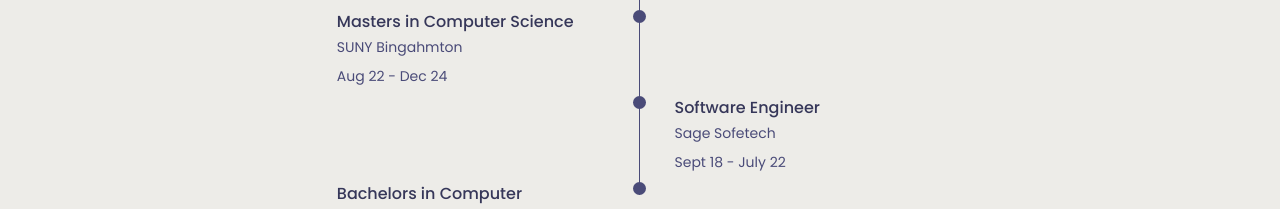
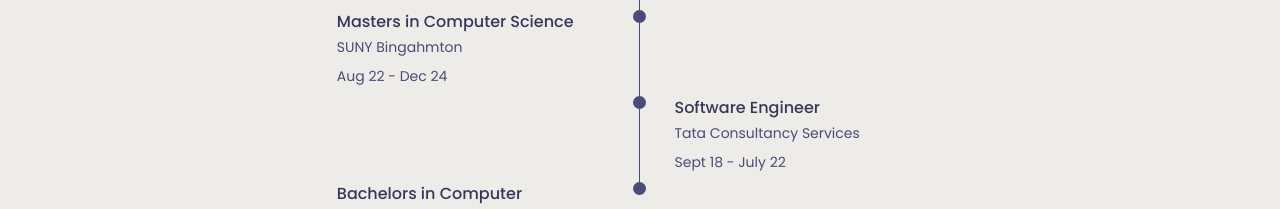
Before and after one commit to mj301296/Portfolio, a React (Vite) app: page / in a window 1280 px wide. Shown: the part 2280-2489 px from the top of the page. Built offline with nearby package versions, Linux system fonts and the light colour scheme; some icons are missing.

Commit message:
Corrected company name

```diff
--- a/src/components/qualification/Qualification.jsx
+++ b/src/components/qualification/Qualification.jsx
@@ -89,7 +89,7 @@ const Qualification = () => {
                             </div>
                             <div className="qualification__experience">
                                 <h3 className="qualification__title">Software Engineer</h3>
-                                <span className="qualification__subtitle">Sage Sofetech</span>
+                                <span className="qualification__subtitle">Tata Consultancy Services</span>
                                 <div className="qualification__calender">
                                     <i className="bxr  bx-calendar-alt"></i> Sept 18 - July 22
                                 </div>
```
